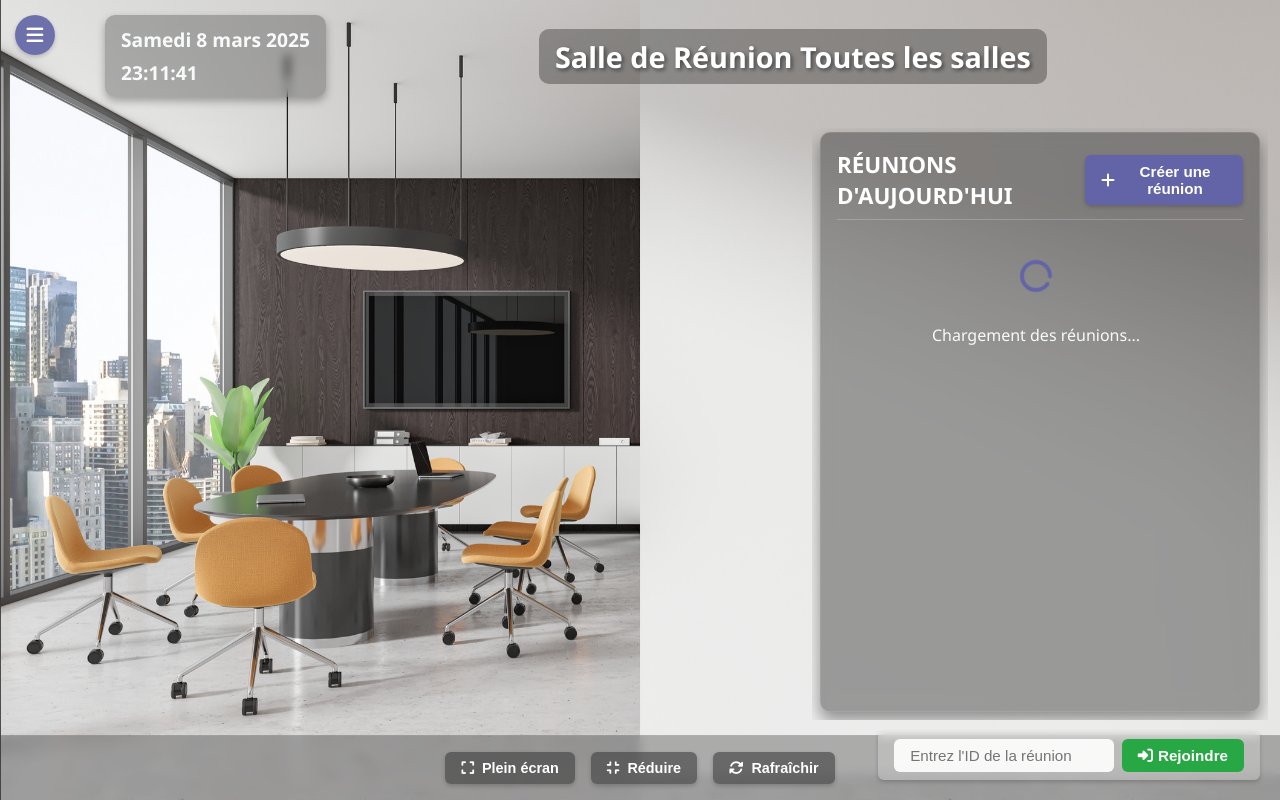
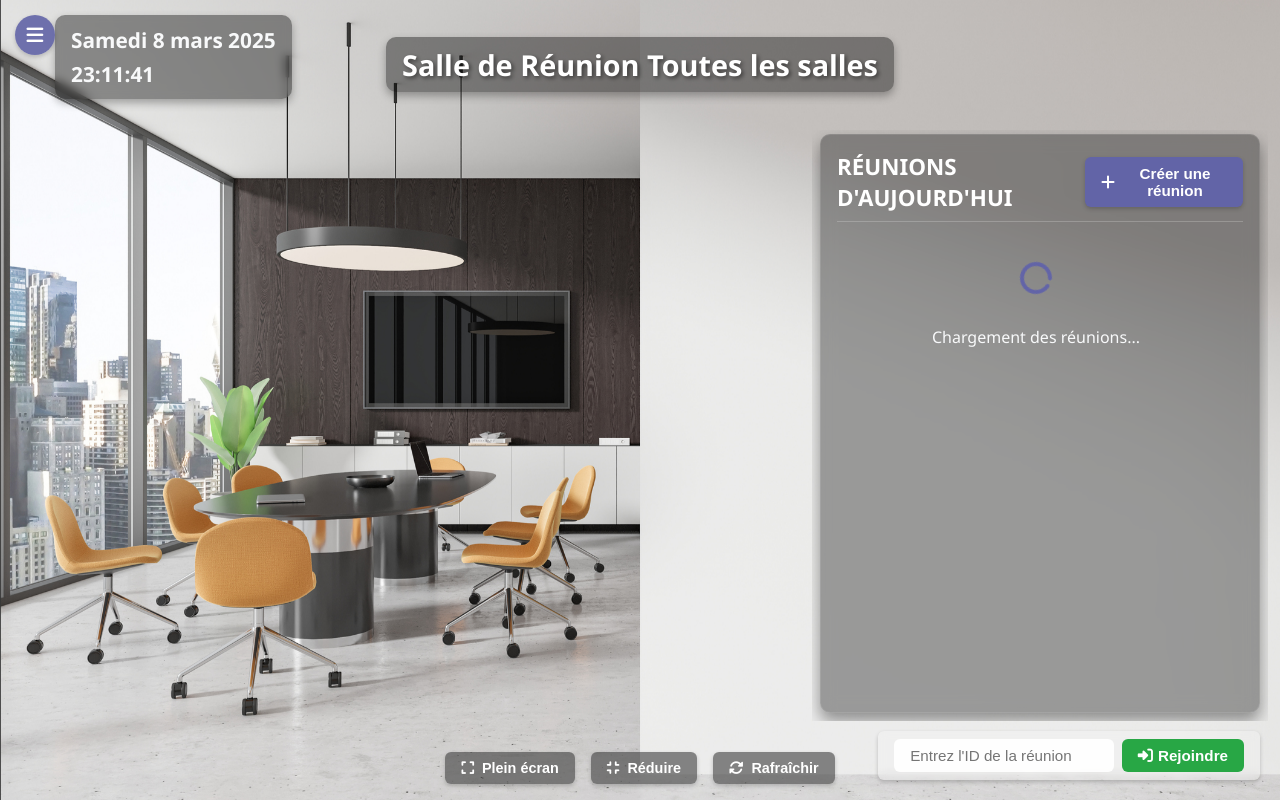
Before and after one commit to kaizen2025/teamsrooms_dev, a Flask app: page / in a window 1280 px wide. Run offline with Flask 3, Linux system fonts and the light colour scheme.

Commit message:
Update layout.css

```diff
--- a/static/css/layout.css
+++ b/static/css/layout.css
@@ -23,41 +23,46 @@
   grid-template-columns: 250px 1fr 480px; /* Menu étendu à 250px */
 }
 
-/* Header section */
+/* Header section - Modifié pour centrer le titre */
 .header {
   grid-area: header;
   display: flex;
   justify-content: space-between;
   align-items: center;
-  padding: 15px 20px 15px 70px; /* Padding additionnel à gauche pour le bouton menu */
+  padding: 15px 20px;
   z-index: var(--z-index-above);
+  position: relative;
 }
 
-/* Date/Heure */
+/* Date/Heure - Amélioré pour plus de contraste */
 .datetime {
   display: flex;
   flex-direction: column;
-  background-color: rgba(0, 0, 0, 0.25);
+  background-color: rgba(0, 0, 0, 0.4);
   backdrop-filter: blur(5px);
   border-radius: var(--border-radius-md);
   padding: var(--spacing-sm) var(--spacing-md);
   box-shadow: var(--shadow-md);
   margin-left: 35px; /* Espace pour éviter le chevauchement avec le bouton de menu */
+  z-index: 2;
 }
 
 .datetime p {
   margin: 3px 0;
-  font-size: 1.2rem;
+  font-size: 1.3rem;
   font-weight: bold;
   color: var(--light-color);
 }
 
-/* Titre central */
+/* Titre central - Centré sur la page */
 .title-container {
-  flex: 1;
+  position: absolute;
+  left: 0;
+  right: 0;
   display: flex;
   justify-content: center;
-  padding: 0 var(--spacing-md);
+  padding-top: 15px;
+  z-index: 1;
 }
 
 .title {
@@ -66,12 +71,13 @@
   font-weight: bold;
   text-shadow: 2px 2px 4px rgba(0, 0, 0, 0.5);
   color: white;
-  background: rgba(0, 0, 0, 0.3);
+  background: rgba(0, 0, 0, 0.4);
   padding: var(--spacing-sm) var(--spacing-md);
   border-radius: var(--border-radius-md);
   white-space: nowrap;
   overflow: hidden;
   text-overflow: ellipsis;
+  box-shadow: var(--shadow-md);
 }
 
 /* Content area (middle) */
@@ -85,16 +91,15 @@
   padding: var(--spacing-md);
 }
 
-/* Controls container (bottom) */
+/* Controls container (bottom) - Fond transparent */
 .controls-container {
   grid-area: controls;
   display: flex;
   justify-content: center;
   align-items: center;
   padding: var(--spacing-md) var(--spacing-md);
-  background: rgba(20, 20, 20, 0.3);
-  backdrop-filter: blur(5px);
-  border-top: 1px solid rgba(255, 255, 255, 0.05);
+  background: transparent;
+  border-top: none;
 }
 
 .control-buttons {
```
